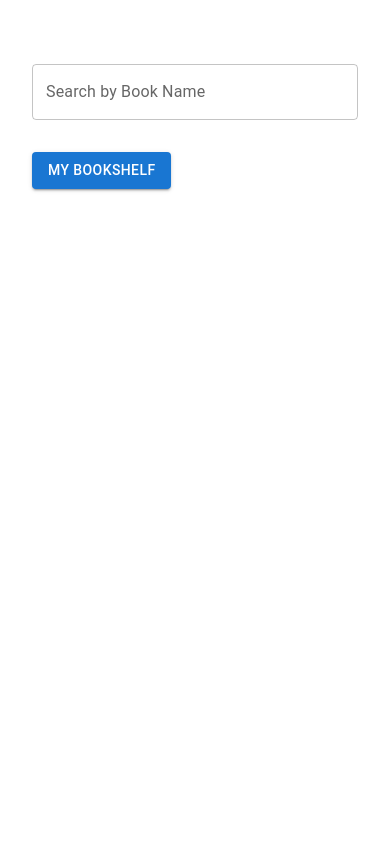
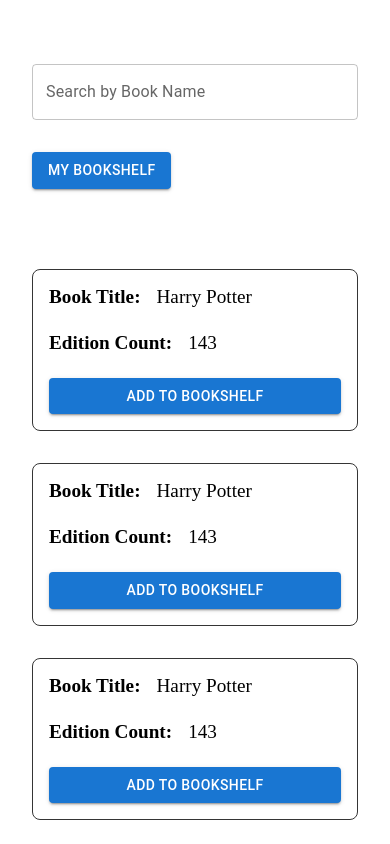
Before and after one commit to sanglap13/personal-bookshelf, a React (Create React App) app: page / in a window 390 px wide. Shown: the top 844 px of the page. Built offline with nearby package versions, Linux system fonts and the light colour scheme; no server answers.

Commit message:
feat: add bookCards basic design and responsiveness

```diff
--- a/src/components/pages/search/Search.tsx
+++ b/src/components/pages/search/Search.tsx
@@ -3,6 +3,7 @@
 import { Button, TextField } from "@mui/material";
 
 import "./search.css";
+import { BookCards } from "../../shared";
 
 const Search = () => {
   const [search, setSearch] = useState<string>("harrypotter");
@@ -29,7 +30,18 @@
           <Button variant="contained">My BookShelf</Button>
         </div>
       </div>
-      <div className="bottom-section"></div>
+      <div className="bottom-section">
+        <BookCards />
+        <BookCards />
+        <BookCards />
+        <BookCards />
+        <BookCards />
+        <BookCards />
+        <BookCards />
+        <BookCards />
+        <BookCards />
+        <BookCards />
+      </div>
     </div>
   );
 };
--- a/src/components/pages/search/search.css
+++ b/src/components/pages/search/search.css
@@ -18,6 +18,34 @@
   flex: 1;
 }
 
+.bottom-section {
+  margin-top: 5rem;
+  display: grid;
+  grid-template-columns: repeat(5, 1fr);
+  gap: 2rem;
+}
+
+@media screen and (max-width: 1300px) {
+  .search-page {
+    padding: 4rem 3rem;
+  }
+  .bottom-section {
+    grid-template-columns: repeat(4, 1fr);
+  }
+}
+
+@media screen and (max-width: 1066px) {
+  .bottom-section {
+    grid-template-columns: repeat(3, 1fr);
+  }
+}
+
+@media screen and (max-width: 807px) {
+  .bottom-section {
+    grid-template-columns: repeat(2, 1fr);
+  }
+}
+
 @media screen and (max-width: 650px) {
   .search-page {
     padding: 4rem 2rem;
@@ -28,3 +56,9 @@
     gap: 2rem;
   }
 }
+
+@media screen and (max-width: 500px) {
+  .bottom-section {
+    grid-template-columns: repeat(1, 1fr);
+  }
+}
--- /dev/null
+++ b/src/components/shared/bookCards/BookCards.tsx
@@ -0,0 +1,23 @@
+import React from "react";
+
+import "./bookCards.css";
+import { Button } from "@mui/material";
+
+const BookCards = () => {
+  return (
+    <div className="book-cards">
+      <div className="name">
+        <h4 className="label">Book Title:</h4>
+        <p className="value">Harry Potter</p>
+      </div>
+      <div className="edition">
+        <h4 className="label">Edition Count:</h4>
+        <p className="value">143</p>
+      </div>
+
+      <Button variant="contained">Add to BookShelf</Button>
+    </div>
+  );
+};
+
+export default BookCards;
--- /dev/null
+++ b/src/components/shared/bookCards/bookCards.css
@@ -0,0 +1,16 @@
+.book-cards {
+  border: 1px solid #353535;
+  padding: 1rem;
+  border-radius: 0.5rem;
+  display: flex;
+  flex-direction: column;
+  gap: 1.5rem;
+}
+
+.name,
+.edition {
+  display: flex;
+  font-size: 1.2rem;
+  gap: 1rem;
+  align-items: center;
+}
--- /dev/null
+++ b/src/components/shared/index.ts
@@ -0,0 +1 @@
+export { default as BookCards } from "./bookCards/BookCards";
```
